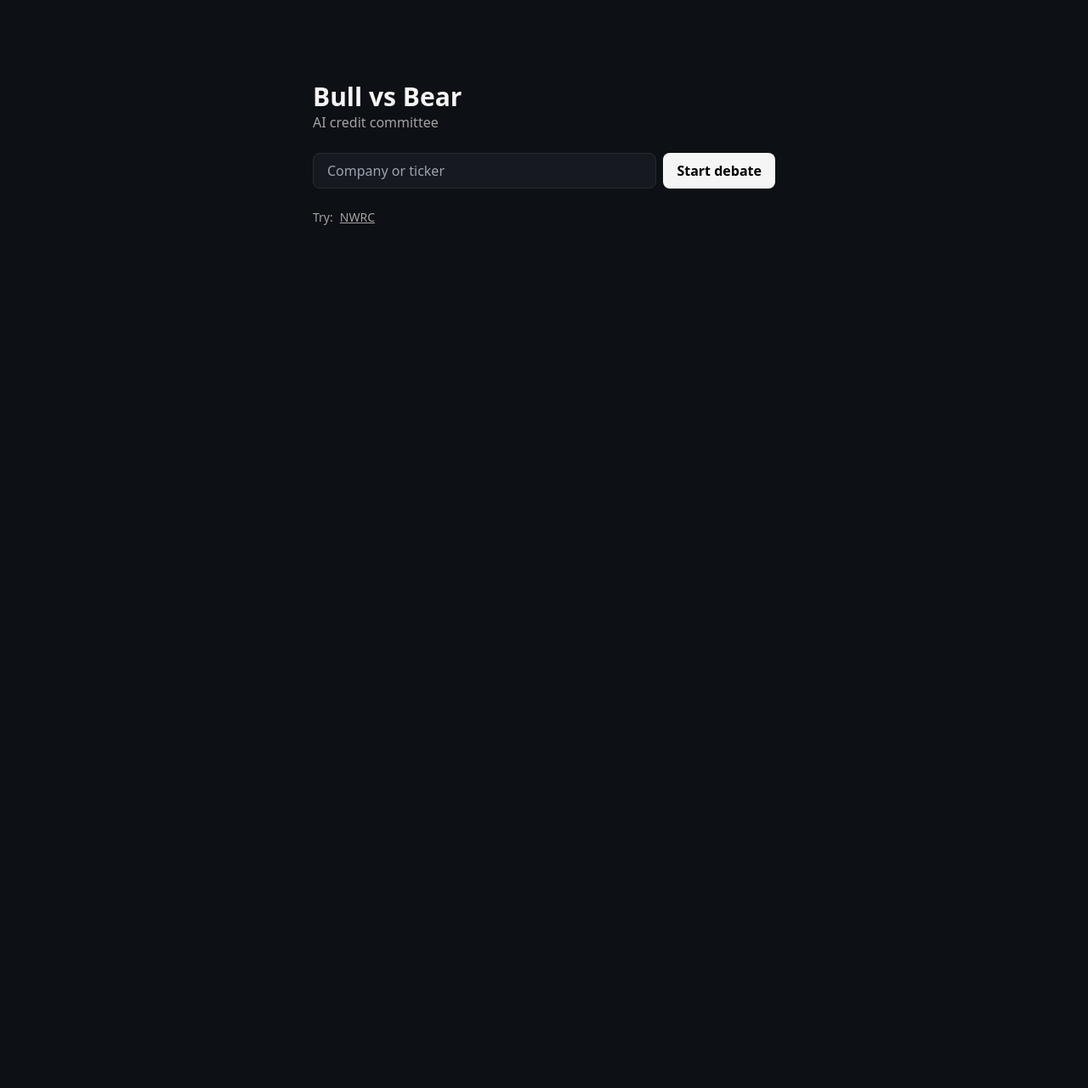
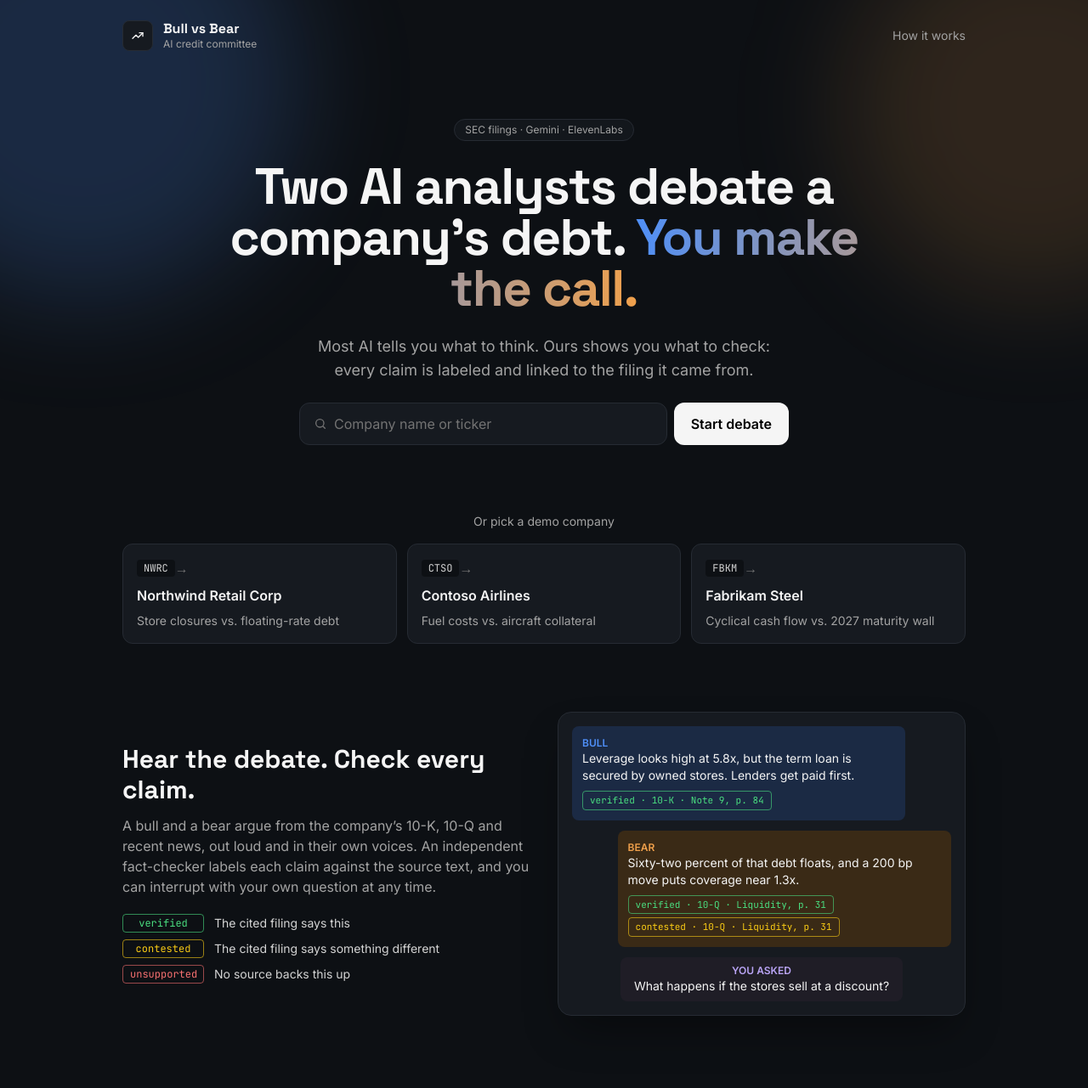
Before and after one commit to michvinh-7/bull-vs-bear, a Next.js app in the folder frontend/: page / in a window 1280 px wide. Shown: the top 1281 px of the page at 85% size. Before the commit the page ends 800 px from the top, so only its background shows below. Built offline with nearby package versions, Linux system fonts and the light colour scheme; no server answers.

Commit message:
Redesign home page

```diff
--- a/frontend/app/layout.tsx
+++ b/frontend/app/layout.tsx
@@ -1,5 +1,10 @@
 import type { Metadata } from "next";
+import { Inter, JetBrains_Mono, Space_Grotesk } from "next/font/google";
 import "./globals.css";
+
+const sans = Inter({ subsets: ["latin"], variable: "--font-sans" });
+const display = Space_Grotesk({ subsets: ["latin"], variable: "--font-display" });
+const mono = JetBrains_Mono({ subsets: ["latin"], variable: "--font-mono" });
 
 export const metadata: Metadata = {
   title: "Bull vs Bear",
@@ -8,8 +13,8 @@ export const metadata: Metadata = {
 
 export default function RootLayout({ children }: { children: React.ReactNode }) {
   return (
-    <html lang="en">
-      <body className="min-h-screen">{children}</body>
+    <html lang="en" className={`${sans.variable} ${display.variable} ${mono.variable}`}>
+      <body className="min-h-screen font-sans">{children}</body>
     </html>
   );
 }
--- a/frontend/app/page.tsx
+++ b/frontend/app/page.tsx
@@ -1,66 +1,211 @@
 "use client";
 
 import { useRouter } from "next/navigation";
-import { useState } from "react";
+import { useEffect, useState } from "react";
+import Logo from "@/components/Logo";
 import { startDebate } from "@/lib/api";
-
-// TODO(Person 3): fetch GET /companies for the pre-cached demo list.
-const DEMO = ["NWRC"];
+import { getCompanies, MOCK_COMPANIES, type DemoCompany } from "@/lib/companies";
+import type { Label } from "@/lib/types";
 
 export default function Home() {
   const router = useRouter();
   const [ticker, setTicker] = useState("");
-  const [loading, setLoading] = useState(false);
+  const [companies, setCompanies] = useState<DemoCompany[]>(MOCK_COMPANIES);
+  const [starting, setStarting] = useState<string | null>(null);
   const [error, setError] = useState<string | null>(null);
 
+  useEffect(() => {
+    getCompanies().then(setCompanies);
+  }, []);
+
   async function go(t: string) {
-    if (!t.trim()) return;
-    setLoading(true);
+    if (!t.trim() || starting) return;
+    setStarting(t.trim().toUpperCase());
     setError(null);
     try {
       const id = await startDebate(t.trim());
       router.push(`/debate/${id}`);
     } catch (e) {
       setError((e as Error).message);
-      setLoading(false);
+      setStarting(null);
     }
   }
 
   return (
-    <main className="mx-auto flex max-w-xl flex-col gap-6 px-4 py-24">
-      <div>
-        <h1 className="text-3xl font-bold">Bull vs Bear</h1>
-        <p className="text-neutral-400">AI credit committee</p>
-      </div>
+    <div className="relative overflow-hidden">
+      {/* Bull-blue and bear-orange glows behind the hero */}
+      <div aria-hidden className="pointer-events-none absolute -left-40 -top-40 h-[32rem] w-[32rem] rounded-full bg-bull/20 blur-3xl" />
+      <div aria-hidden className="pointer-events-none absolute -right-40 -top-24 h-[28rem] w-[28rem] rounded-full bg-bear/15 blur-3xl" />
+
+      <div className="relative mx-auto flex max-w-5xl flex-col gap-20 px-4 pb-16 pt-6">
+        <nav className="flex items-center justify-between">
+          <Logo />
+          <a href="#how" className="text-sm text-neutral-400 hover:text-white">
+            How it works
+          </a>
+        </nav>
+
+        {/* Hero */}
+        <section className="flex flex-col items-center gap-6 text-center">
+          <span className="rounded-full border border-line bg-panel/70 px-3 py-1 text-xs text-neutral-400">
+            SEC filings · Gemini · ElevenLabs
+          </span>
+          <h1 className="max-w-3xl font-display text-4xl font-bold leading-tight tracking-tight sm:text-6xl">
+            Two AI analysts debate a company’s debt.{" "}
+            <span className="bg-gradient-to-r from-bull to-bear bg-clip-text text-transparent">You make the call.</span>
+          </h1>
+          <p className="max-w-xl text-neutral-400 sm:text-lg">
+            Most AI tells you what to think. Ours shows you what to check: every claim is labeled and linked to the filing it
+            came from.
+          </p>
+
           <form
-        className="flex gap-2"
+            className="flex w-full max-w-xl flex-col gap-2 sm:flex-row"
             onSubmit={(e) => {
               e.preventDefault();
               go(ticker);
             }}
           >
+            <div className="flex flex-1 items-center gap-2 rounded-xl border border-line bg-panel px-4 focus-within:border-neutral-500">
+              <svg viewBox="0 0 24 24" className="h-4 w-4 shrink-0 text-neutral-500" fill="none" stroke="currentColor" strokeWidth="2">
+                <circle cx="11" cy="11" r="7" />
+                <path d="M20 20l-3.5-3.5" strokeLinecap="round" />
+              </svg>
               <input
-          className="flex-1 rounded-lg border border-line bg-panel px-4 py-2 outline-none focus:border-neutral-500"
-          placeholder="Company or ticker"
+                className="w-full bg-transparent py-3 outline-none placeholder:text-neutral-500"
+                placeholder="Company name or ticker"
                 value={ticker}
                 onChange={(e) => setTicker(e.target.value)}
               />
+            </div>
             <button
-          className="rounded-lg bg-neutral-100 px-4 py-2 font-semibold text-black disabled:opacity-50"
-          disabled={loading}
+              className="rounded-xl bg-neutral-100 px-5 py-3 font-semibold text-black transition hover:bg-white disabled:opacity-50"
+              disabled={!!starting}
             >
-          {loading ? "Starting…" : "Start debate"}
+              {starting && starting === ticker.trim().toUpperCase() ? "Starting…" : "Start debate"}
             </button>
           </form>
-      <div className="flex gap-2 text-sm text-neutral-400">
-        Try:
-        {DEMO.map((t) => (
-          <button key={t} className="underline hover:text-white" onClick={() => go(t)}>
-            {t}
+          {error && <p className="text-sm text-unsupported">{error}</p>}
+        </section>
+
+        {/* Demo companies */}
+        <section className="flex flex-col gap-4">
+          <h2 className="text-center text-sm text-neutral-400">Or pick a demo company</h2>
+          <div className="grid gap-3 sm:grid-cols-3">
+            {companies.map((c) => (
+              <button
+                key={c.ticker}
+                onClick={() => go(c.ticker)}
+                disabled={!!starting}
+                className="group flex flex-col gap-2 rounded-xl border border-line bg-panel p-4 text-left transition hover:-translate-y-0.5 hover:border-neutral-500 disabled:opacity-60"
+              >
+                <span className="flex items-center justify-between">
+                  <span className="rounded bg-bg px-2 py-0.5 font-mono text-xs text-neutral-300">{c.ticker}</span>
+                  <span className="text-neutral-500 transition group-hover:translate-x-0.5 group-hover:text-white">
+                    {starting === c.ticker ? "…" : "→"}
+                  </span>
+                </span>
+                <span className="font-semibold">{c.company}</span>
+                {c.tagline && <span className="text-sm text-neutral-400">{c.tagline}</span>}
               </button>
             ))}
           </div>
-      {error && <p className="text-unsupported">{error}</p>}
-    </main>
+        </section>
+
+        {/* Preview of the debate floor */}
+        <section className="grid items-center gap-8 lg:grid-cols-2">
+          <div className="flex flex-col gap-3">
+            <h2 className="font-display text-2xl font-bold sm:text-3xl">Hear the debate. Check every claim.</h2>
+            <p className="text-neutral-400">
+              A bull and a bear argue from the company’s 10-K, 10-Q and recent news, out loud and in their own voices. An
+              independent fact-checker labels each claim against the source text, and you can interrupt with your own
+              question at any time.
+            </p>
+            <ul className="mt-2 flex flex-col gap-2 text-sm">
+              <LegendRow label="verified" text="The cited filing says this" />
+              <LegendRow label="contested" text="The cited filing says something different" />
+              <LegendRow label="unsupported" text="No source backs this up" />
+            </ul>
+          </div>
+
+          <div className="flex flex-col gap-3 rounded-2xl border border-line bg-panel p-4 shadow-2xl shadow-black/40">
+            <PreviewBubble
+              side="bull"
+              text="Leverage looks high at 5.8x, but the term loan is secured by owned stores. Lenders get paid first."
+              chips={[["verified", "10-K · Note 9, p. 84"]]}
+            />
+            <PreviewBubble
+              side="bear"
+              text="Sixty-two percent of that debt floats, and a 200 bp move puts coverage near 1.3x."
+              chips={[
+                ["verified", "10-Q · Liquidity, p. 31"],
+                ["contested", "10-Q · Liquidity, p. 31"],
+              ]}
+            />
+            <div className="self-center rounded-lg bg-mod-bg px-4 py-2 text-center text-sm">
+              <div className="text-xs font-semibold uppercase text-mod">You asked</div>
+              What happens if the stores sell at a discount?
+            </div>
+          </div>
+        </section>
+
+        {/* How it works */}
+        <section id="how" className="flex scroll-mt-8 flex-col gap-6">
+          <h2 className="text-center font-display text-2xl font-bold sm:text-3xl">How it works</h2>
+          <ol className="grid gap-3 sm:grid-cols-3">
+            <Step n={1} title="Research" text="We pull the company’s filings from SEC EDGAR. Python, not AI, computes leverage, coverage and liquidity." />
+            <Step n={2} title="Debate" text="Bull and bear argue only from that fact sheet. Every claim cites the passage it relies on." />
+            <Step n={3} title="Brief" text="You get what both sides agree on, what’s disputed, what’s unsupported, and where to look next." />
+          </ol>
+        </section>
+
+        <footer className="border-t border-line pt-6 text-center text-xs text-neutral-500">
+          Bull vs Bear summarizes arguments from public filings. It is not investment advice.
+        </footer>
+      </div>
+    </div>
   );
 }
+
+const CHIP = {
+  verified: "border-verified/60 text-verified",
+  contested: "border-contested/60 text-contested",
+  unsupported: "border-unsupported/60 text-unsupported",
+  pending: "border-neutral-600 text-neutral-400",
+} satisfies Record<Label, string>;
+
+function LegendRow({ label, text }: { label: Label; text: string }) {
+  return (
+    <li className="flex items-center gap-3">
+      <span className={`w-24 rounded border px-2 py-0.5 text-center font-mono text-xs ${CHIP[label]}`}>{label}</span>
+      <span className="text-neutral-300">{text}</span>
+    </li>
+  );
+}
+
+function PreviewBubble({ side, text, chips }: { side: "bull" | "bear"; text: string; chips: [Label, string][] }) {
+  const bull = side === "bull";
+  return (
+    <div className={`max-w-[88%] rounded-lg p-3 ${bull ? "self-start bg-bull-bg" : "self-end bg-bear-bg"}`}>
+      <div className={`text-xs font-semibold uppercase ${bull ? "text-bull" : "text-bear"}`}>{bull ? "Bull" : "Bear"}</div>
+      <p className="text-sm">{text}</p>
+      <div className="mt-2 flex flex-wrap gap-1">
+        {chips.map(([label, source], i) => (
+          <span key={i} className={`rounded border px-2 py-0.5 font-mono text-[11px] ${CHIP[label]}`}>
+            {label} · {source}
+          </span>
+        ))}
+      </div>
+    </div>
+  );
+}
+
+function Step({ n, title, text }: { n: number; title: string; text: string }) {
+  return (
+    <li className="flex flex-col gap-2 rounded-xl border border-line bg-panel p-5">
+      <span className="grid h-7 w-7 place-items-center rounded-full bg-bg font-mono text-xs text-neutral-300">{n}</span>
+      <span className="font-semibold">{title}</span>
+      <span className="text-sm text-neutral-400">{text}</span>
+    </li>
+  );
+}
--- /dev/null
+++ b/frontend/components/Logo.tsx
@@ -0,0 +1,18 @@
+import Link from "next/link";
+
+export default function Logo() {
+  return (
+    <Link href="/" className="flex items-center gap-3">
+      <span className="grid h-9 w-9 place-items-center rounded-lg border border-line bg-panel">
+        <svg viewBox="0 0 24 24" className="h-4 w-4" fill="none" stroke="currentColor" strokeWidth="2" strokeLinecap="round" strokeLinejoin="round">
+          <path d="M3 17l6-6 4 4 8-8" />
+          <path d="M15 7h6v6" />
+        </svg>
+      </span>
+      <span className="leading-tight">
+        <span className="block font-display font-bold">Bull vs Bear</span>
+        <span className="block text-xs text-neutral-400">AI credit committee</span>
+      </span>
+    </Link>
+  );
+}
--- /dev/null
+++ b/frontend/lib/companies.ts
@@ -0,0 +1,26 @@
+import { API_URL, USE_MOCK } from "./api";
+
+export interface DemoCompany {
+  ticker: string;
+  company: string;
+  tagline?: string;
+}
+
+// Placeholder demo companies until Person 1 picks the real three.
+// In mock mode every one of them plays the Northwind sample debate.
+export const MOCK_COMPANIES: DemoCompany[] = [
+  { ticker: "NWRC", company: "Northwind Retail Corp", tagline: "Store closures vs. floating-rate debt" },
+  { ticker: "CTSO", company: "Contoso Airlines", tagline: "Fuel costs vs. aircraft collateral" },
+  { ticker: "FBKM", company: "Fabrikam Steel", tagline: "Cyclical cash flow vs. 2027 maturity wall" },
+];
+
+export async function getCompanies(): Promise<DemoCompany[]> {
+  if (USE_MOCK) return MOCK_COMPANIES;
+  try {
+    const res = await fetch(`${API_URL}/companies`);
+    if (!res.ok) throw new Error();
+    return await res.json();
+  } catch {
+    return MOCK_COMPANIES;
+  }
+}
--- a/frontend/tailwind.config.ts
+++ b/frontend/tailwind.config.ts
@@ -16,7 +16,11 @@ const config: Config = {
         contested: "#facc15",
         unsupported: "#f87171",
       },
-      fontFamily: { mono: ["ui-monospace", "SFMono-Regular", "Menlo", "monospace"] },
+      fontFamily: {
+        sans: ["var(--font-sans)", "system-ui", "sans-serif"],
+        display: ["var(--font-display)", "system-ui", "sans-serif"],
+        mono: ["var(--font-mono)", "ui-monospace", "Menlo", "monospace"],
+      },
     },
   },
   plugins: [],
```
Lines whose indentation alone changed are shown as unchanged.
